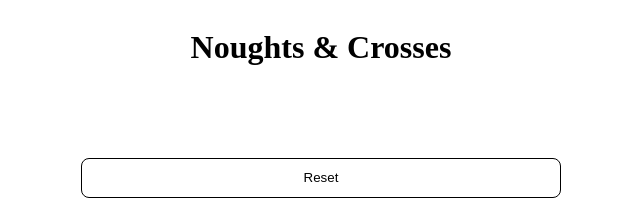
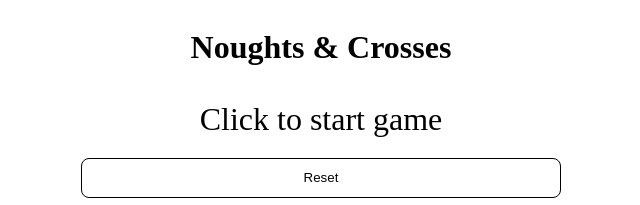
Before and after one commit to SamuelGillies/tic-tac-toe, a plain HTML site: page index.html in a window 1280 px wide. Both pictures are taken after a click on the button "Reset". Shown: the top 205 px of the page, without its empty margins (319-959 px from the left). Drawn offline with Linux system fonts and the light colour scheme; a web font is replaced by a local one.

Commit message:
startup text added

```diff
--- a/index.html
+++ b/index.html
@@ -14,7 +14,7 @@
         <h1>Noughts & Crosses</h1>
     </div>
     <div class="information">
-        <p id="info" class="information--declaration"> </p>
+        <p id="info" class="information--declaration">Click to start game</p>
         <button id="reset" class="information--reset">Reset</button>
     </div>
     <div class="container">
--- a/scripts.js
+++ b/scripts.js
@@ -82,11 +82,6 @@ function Controller(name1, name2) {
     const printNewRound = () => {
         board.printBoard();
     }
-
-
-
-
-
 
     return { switchPlayer, getActivePlayer, resetPlayer, printNewRound }
 }
@@ -201,6 +196,7 @@ function Move() {
         reset.addEventListener('click', () => {
             board.resetBoard();
             controller.resetPlayer();
+            info.innerHTML = 'Click to start game';
         });
     }
 
```
